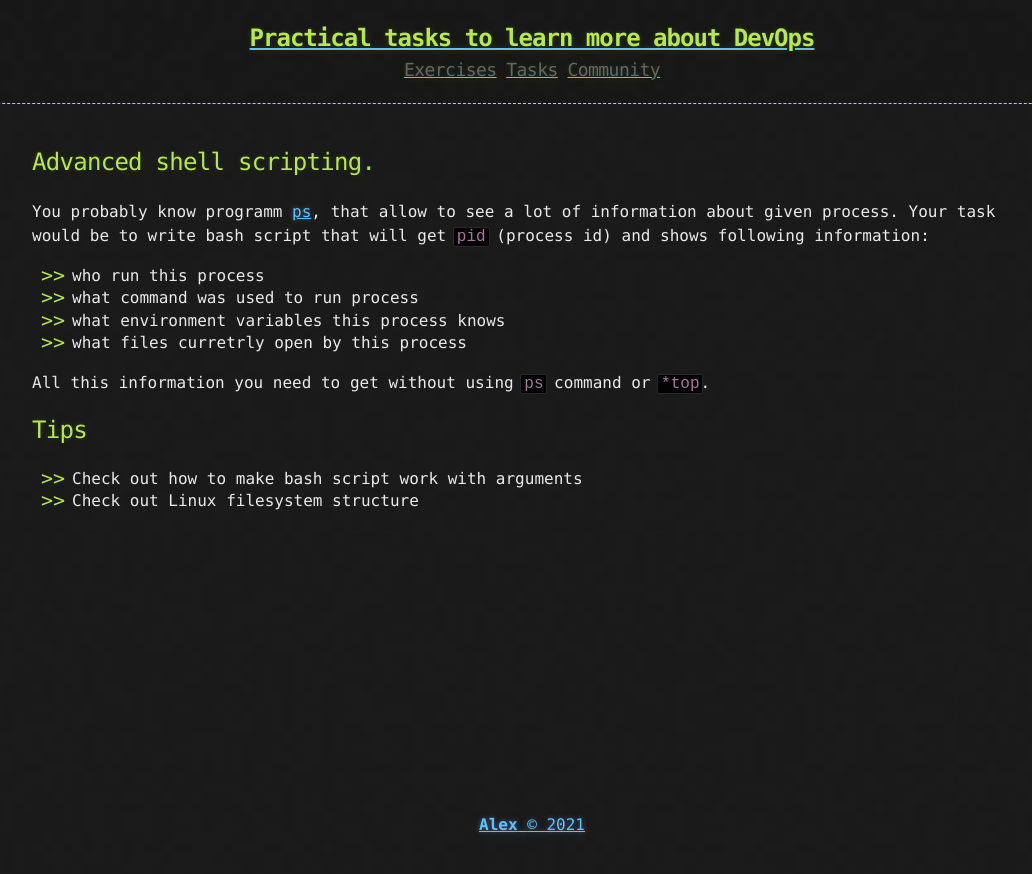
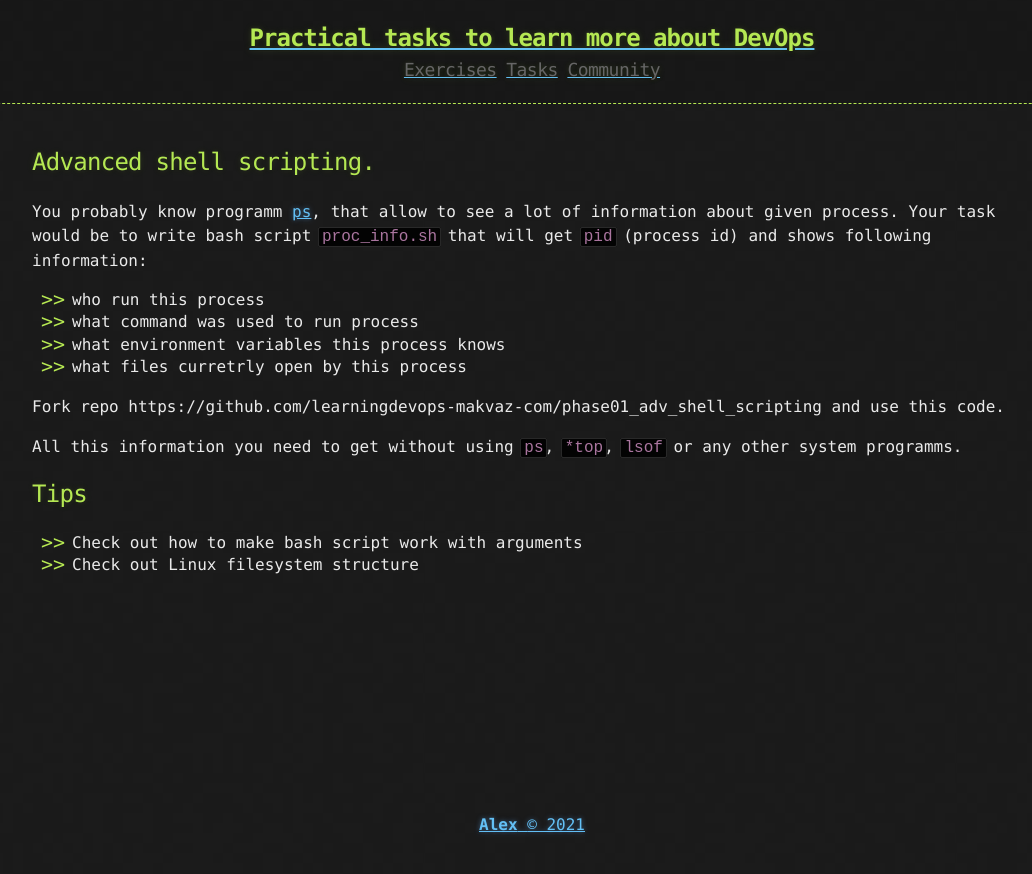
Before and after one commit to korney4eg/korney4eg.github.io, a Jekyll site: the page built from exercises/_posts/2021-01-01-phase1-advanced-shell-scripting.md, in a window 1280 px wide. Shown: the top 874 px of the page, without its empty margins (108-1140 px from the left). Built offline with Jekyll 4.4.1, drawn with Linux system fonts in a browser that asks for light colours.

Commit message:
add repository to exercise

```diff
--- a/exercises/_posts/2021-01-01-phase1-advanced-shell-scripting.md
+++ b/exercises/_posts/2021-01-01-phase1-advanced-shell-scripting.md
@@ -6,7 +6,7 @@ tags: "Phase1"
 difficulty: 3
 ---
 
-You probably know programm [ps](https://man7.org/linux/man-pages/man1/ps.1.html), that allow to see a lot of information about given process. Your task would be to write bash script that will get `pid` (process id) and shows following information:
+You probably know programm [ps](https://man7.org/linux/man-pages/man1/ps.1.html), that allow to see a lot of information about given process. Your task would be to write bash script `proc_info.sh` that will get `pid` (process id) and shows following information:
 
 <!--more-->
 
@@ -15,7 +15,9 @@ You probably know programm [ps](https://man7.org/linux/man-pages/man1/ps.1.html)
 * what environment variables this process knows
 * what files curretrly open by this process
 
-All this information you need to get without using `ps` command or `*top`.
+Fork repo https://github.com/learningdevops-makvaz-com/phase01_adv_shell_scripting and use this code.
+
+All this information you need to get without using `ps`, `*top`, `lsof` or any other system programms.
 
 ## Tips
 
```
